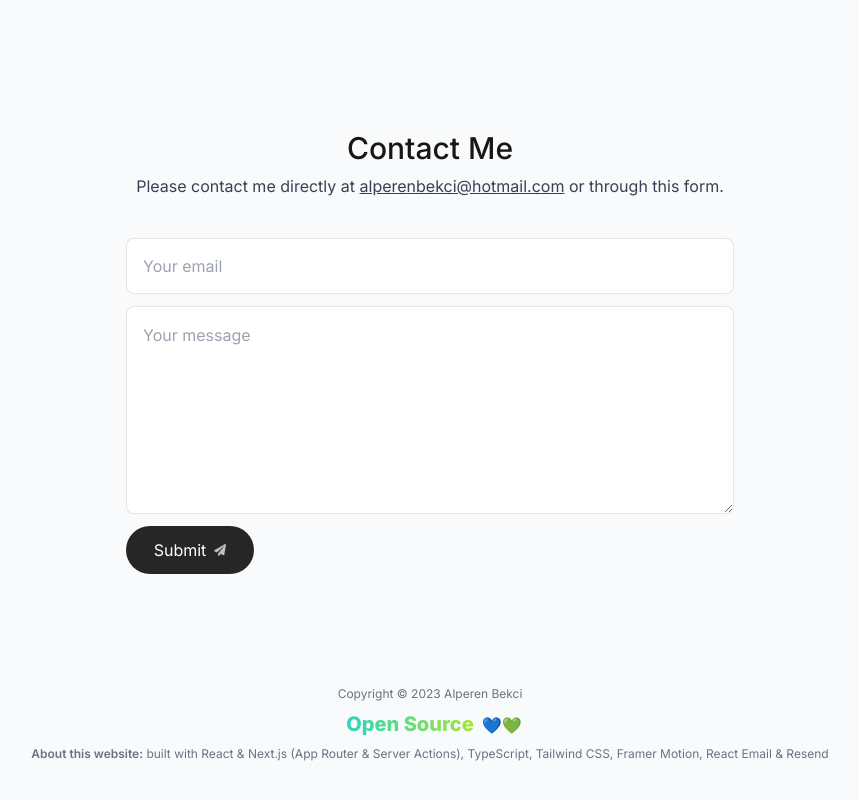
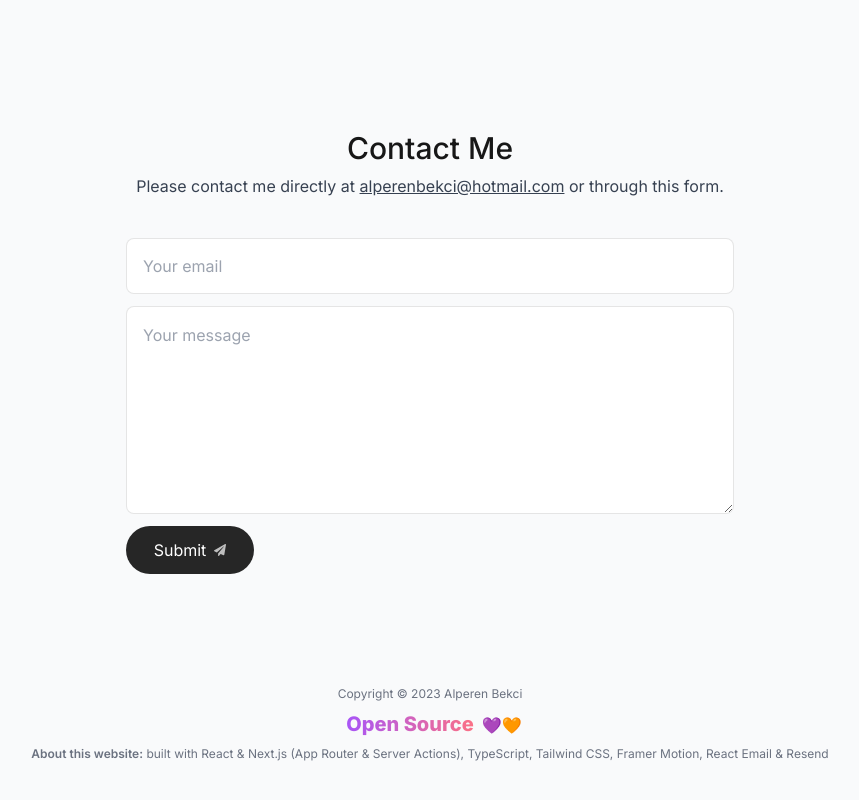
Before and after one commit to alperenbekci/alperenbekciPortfolio, a Next.js app: page / in a window 1280 px wide. Shown: the part 3857-4657 px from the top of the page, without its empty margins (210-1069 px from the left). Built offline with nearby package versions, Linux system fonts and the light colour scheme; no server answers.

Commit message:
Update footer.tsx

```diff
--- a/components/footer.tsx
+++ b/components/footer.tsx
@@ -7,10 +7,10 @@
       Copyright © 2023 Alperen Bekci
     </small>
     <a href="https://github.com/alperenbekci/alperenbekciPortfolio">
-      <span className="bg-gradient-to-r from-teal-400 to-lime-400 text-xl m-2 text-transparent bg-clip-text font-extrabold">
+      <span className="bg-gradient-to-r from-purple-500 to-rose-400 text-xl m-2 text-transparent bg-clip-text font-extrabold">
         Open Source
       </span>
-      💙💚
+      💜🧡
     </a>
     <p className="text-xs mt-2">
       <span className="font-semibold">About this website:</span> built with
```
